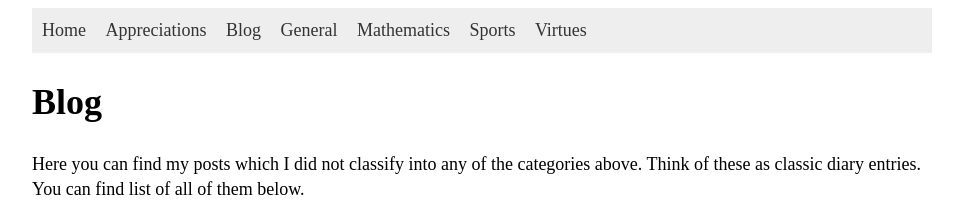
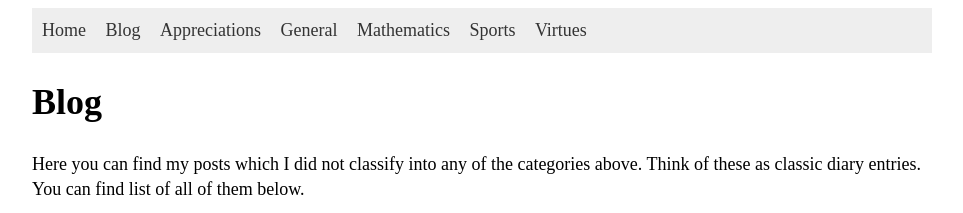
Before and after one commit to hartmaj2/hartmaj2.github.io, a Jekyll site: the page built from sections/blog.md, in a window 1280 px wide. Shown: the top 213 px of the page, without its empty margins (158-1121 px from the left). Built offline with Jekyll 4.4.1, drawn with Linux system fonts in a browser that asks for light colours.

Commit message:
Fix blog template nav to be same as default

```diff
--- a/_layouts/blog.html
+++ b/_layouts/blog.html
@@ -9,8 +9,9 @@
     <div class="container">
       <nav>
         <a href="/"> Home </a>
+        <a href="/blog/"> Blog </a>
         {% for page in site.pages %}
-          {% if page.url != "/" %}
+          {% if page.url != "/" and page.title != "Blog" %}
           <a href="{{ page.url }}"> {{ page.title }} </a>
           {% endif %}
         {% endfor %}
```
